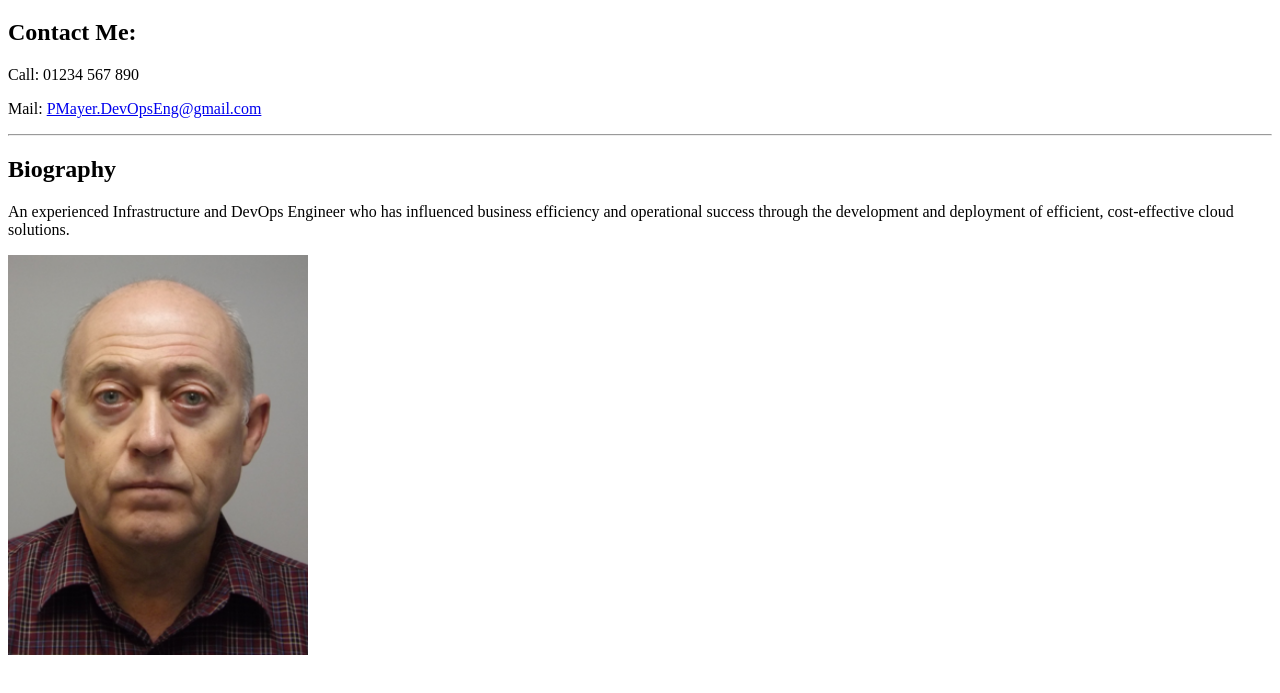
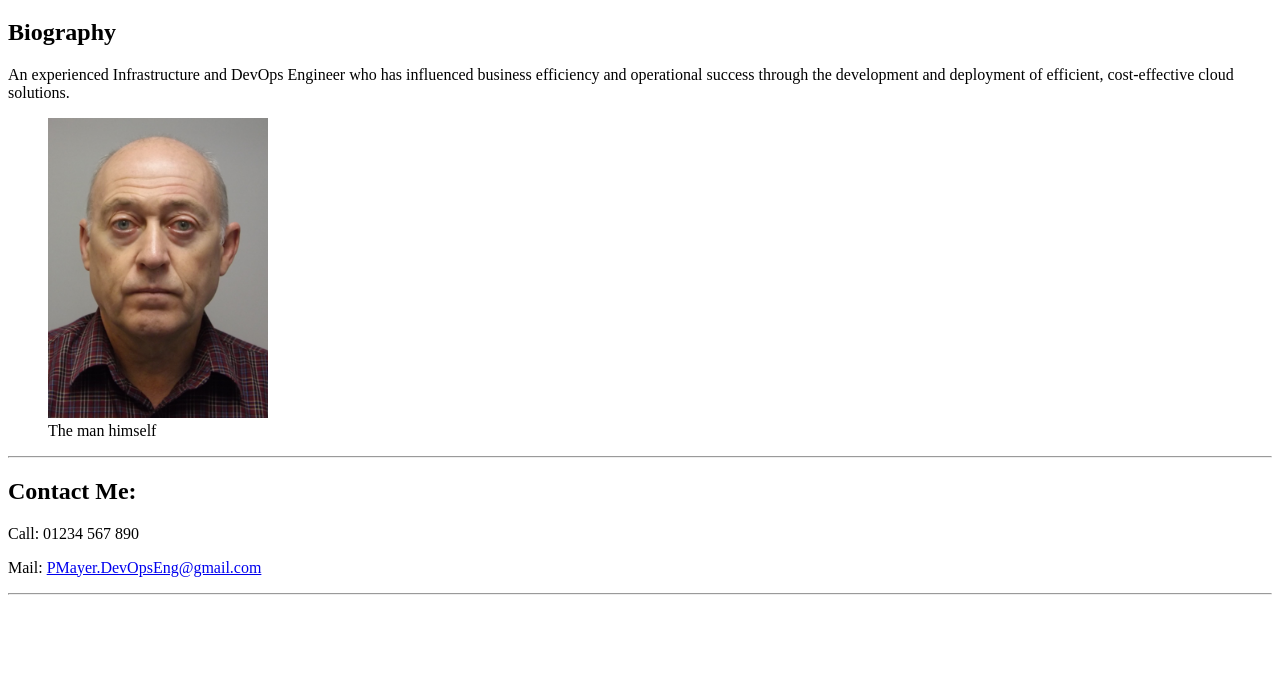
Before and after one commit to paulmayer-fullstacker/week1, a plain HTML site: page portfolio-page/index.html in a window 1280 px wide. Shown: the part 61-754 px from the top of the page. Drawn offline with Linux system fonts and the light colour scheme.

Commit message:
reformat image with lable

```diff
--- a/portfolio-page/index.html
+++ b/portfolio-page/index.html
@@ -8,19 +8,26 @@
 
 <body>
 
-    <h1 id="checkout-page">Paul Mayer</h1>
+    <h1>Paul Mayer</h1>
+
+       <div>
+          <h2>Biography</h2>
+          <p>An experienced Infrastructure and DevOps Engineer who has influenced business efficiency
+            and operational success through the development and deployment of efficient, cost-effective cloud solutions.</p>
+           <figure>
+              <img src="MayerPhoto.PNG" alt="A kindly old gentleman looks out from the picture." height="300" width="220">
+           <figcaption>The man himself</figcaption>
+          </figure>
+       </div>
+       <hr>
        <div>
           <h2>Contact Me:</h2>
           <p>Call: 01234 567 890</p>
           <p>Mail: <a href="mailto:pmayer.devopseng@gmail.com"> PMayer.DevOpsEng@gmail.com </a></p>
        </div>
        <hr>
-       <div>
-          <h2>Biography</h2>
-          <p>An experienced Infrastructure and DevOps Engineer who has influenced business efficiency
-            and operational success through the development and deployment of efficient, cost-effective cloud solutions.</p>
-          <img src="MayerPhoto.PNG" alt="A kindly old gentleman looks out from the picture." style="width:300px;height:400px;">
-       </div>
+
+
 </body>
 
 </html>
```
